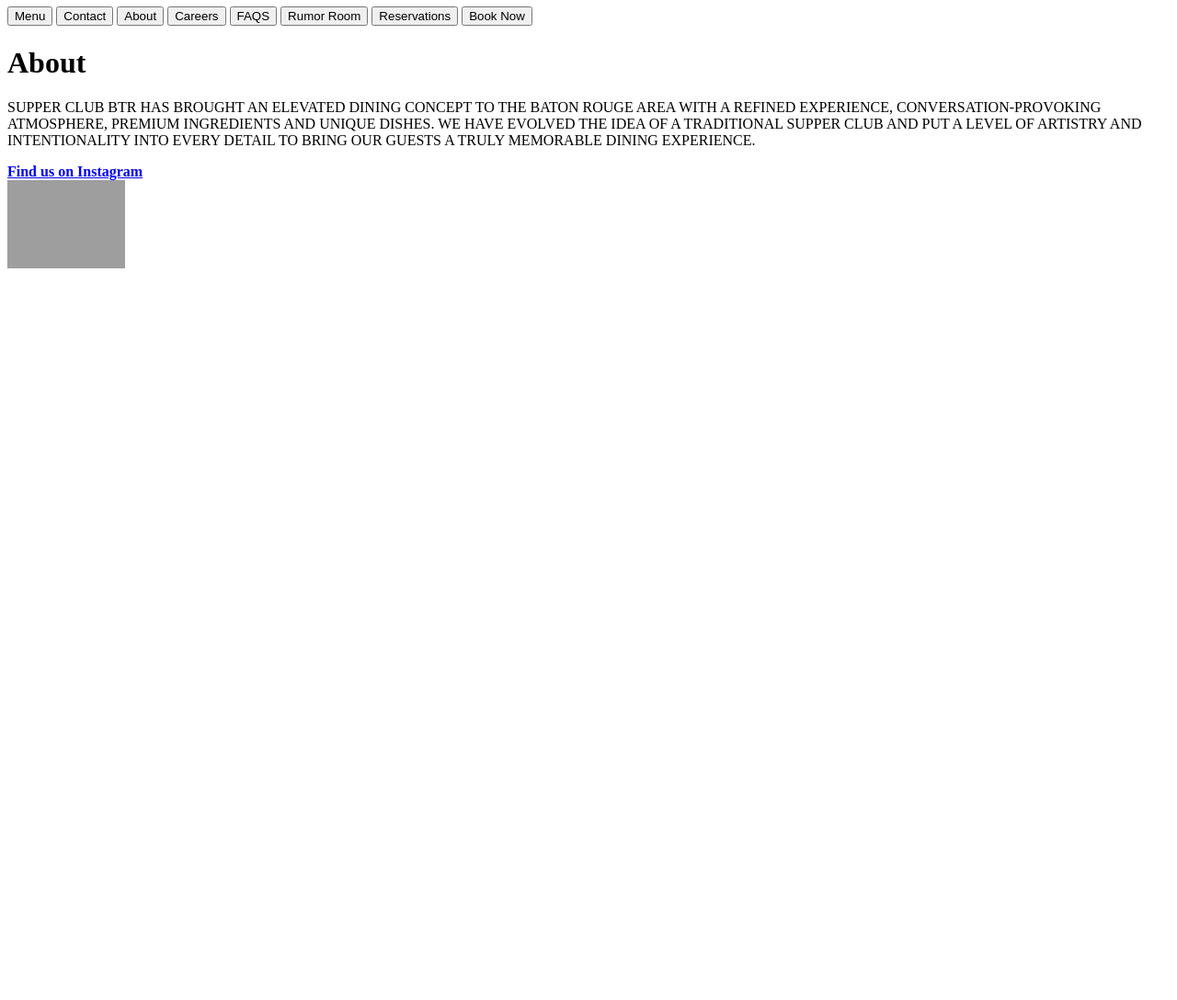
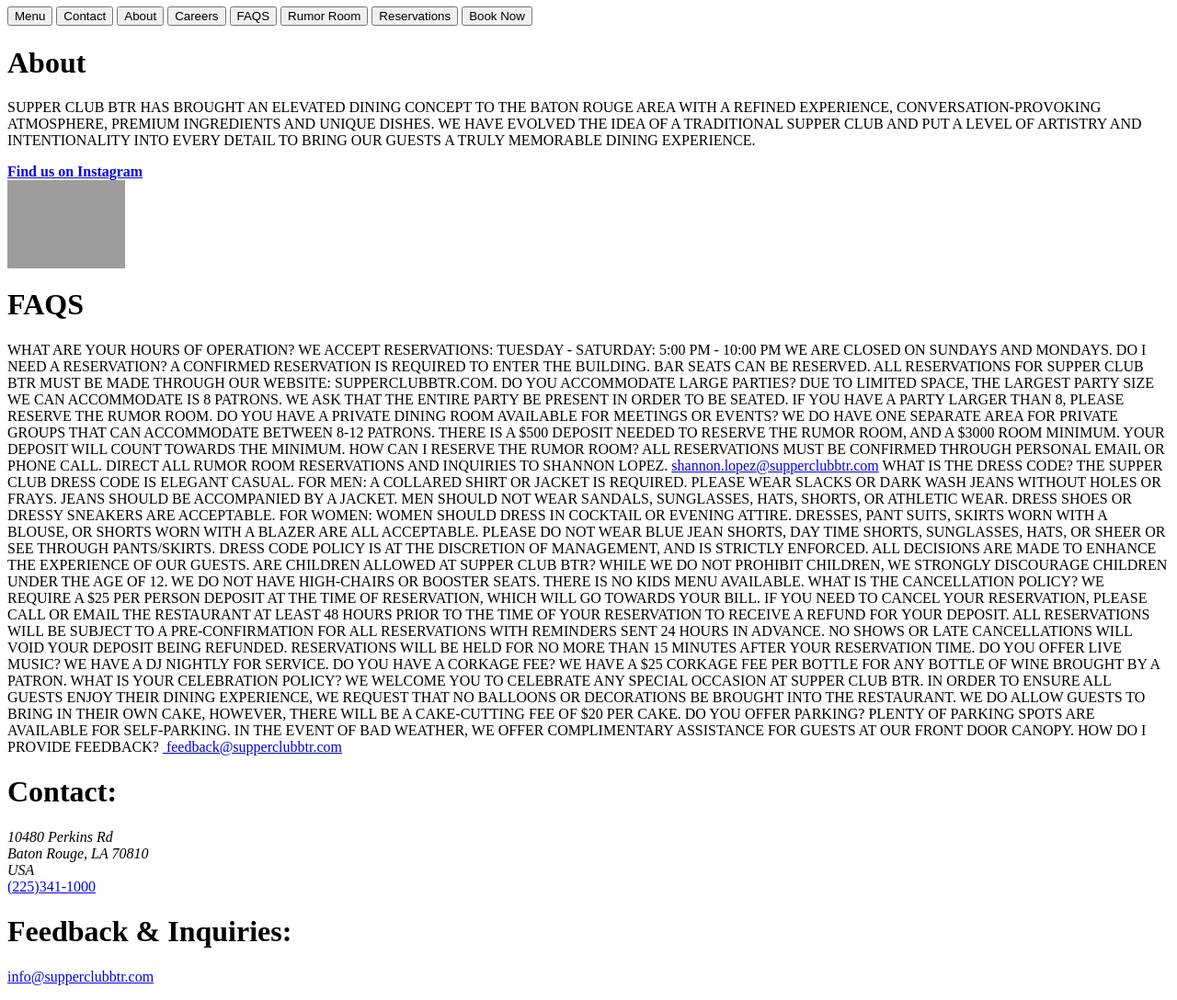
Before and after one commit to savnixon/project-1, a plain HTML site: page index.html in a window 1280 px wide. Shown: the part 714-1802 px from the top of the page at 92% size. Before the commit the page ends 1014 px from the top, so only its background shows below. Drawn offline with Linux system fonts and the light colour scheme; grey boxes are pictures that could not be loaded.

Commit message:
Update index.html

```diff
--- a/index.html
+++ b/index.html
@@ -42,3 +42,66 @@
 
   WE HAVE EVOLVED THE IDEA OF A TRADITIONAL SUPPER CLUB AND PUT A LEVEL OF ARTISTRY AND INTENTIONALITY INTO EVERY DETAIL TO BRING OUR GUESTS A TRULY MEMORABLE DINING EXPERIENCE.</p>
 <a href="https://www.instagram.com/supperclub_br/" class="link-block-2 about-ig w-inline-block"><div class="text-block-2 footer-copy about-ig"><strong class="bold-text-4">Find us on Instagram</strong></div><img src="https://uploads-ssl.webflow.com/6196b8784c377527c8c153d3/622a919eb7282c4ad17ebf33_5ecec78673e4440004f09e77.png" loading="lazy" sizes="(max-width: 479px) 200px, 160px" srcset="https://uploads-ssl.webflow.com/6196b8784c377527c8c153d3/622a919eb7282c4ad17ebf33_5ecec78673e4440004f09e77-p-500.png 500w, https://uploads-ssl.webflow.com/6196b8784c377527c8c153d3/622a919eb7282c4ad17ebf33_5ecec78673e4440004f09e77-p-800.png 800w, https://uploads-ssl.webflow.com/6196b8784c377527c8c153d3/622a919eb7282c4ad17ebf33_5ecec78673e4440004f09e77.png 1576w" alt="" class="image-4"></a>
+<h1 class="heading-6">FAQS</h1>
+<P>WHAT ARE YOUR HOURS OF OPERATION?
+  WE ACCEPT RESERVATIONS:
+  TUESDAY - SATURDAY:
+  5:00 PM - 10:00 PM
+  WE ARE CLOSED ON SUNDAYS AND MONDAYS.
+
+  DO I NEED A RESERVATION?
+  A CONFIRMED RESERVATION IS REQUIRED TO ENTER THE BUILDING. BAR SEATS CAN BE RESERVED. ALL RESERVATIONS FOR SUPPER CLUB BTR MUST BE MADE THROUGH OUR WEBSITE: SUPPERCLUBBTR.COM.
+
+  DO YOU ACCOMMODATE LARGE PARTIES?
+  ‍DUE TO LIMITED SPACE, THE LARGEST PARTY SIZE WE CAN ACCOMMODATE IS 8 PATRONS. WE ASK THAT THE ENTIRE PARTY BE PRESENT IN ORDER TO BE SEATED. IF YOU HAVE A PARTY LARGER THAN 8, PLEASE RESERVE THE RUMOR ROOM.
+
+  DO YOU HAVE A PRIVATE DINING ROOM AVAILABLE FOR MEETINGS OR EVENTS?
+  ‍WE DO HAVE ONE SEPARATE AREA FOR PRIVATE GROUPS THAT CAN ACCOMMODATE BETWEEN 8-12 PATRONS.
+  THERE IS A $500 DEPOSIT NEEDED TO RESERVE THE RUMOR ROOM, AND A $3000 ROOM MINIMUM. YOUR DEPOSIT WILL COUNT TOWARDS THE MINIMUM.
+
+  HOW CAN I RESERVE THE RUMOR ROOM?
+  ALL RESERVATIONS MUST BE CONFIRMED THROUGH PERSONAL EMAIL OR PHONE CALL. DIRECT ALL RUMOR ROOM RESERVATIONS AND INQUIRIES TO SHANNON LOPEZ.
+  <a href="mailto:Shannon.lopez@supperclubbtr.com"> shannon.lopez@supperclubbtr.com</a>
+
+  WHAT IS THE DRESS CODE?
+  THE SUPPER CLUB DRESS CODE IS ELEGANT CASUAL.
+
+  FOR MEN:
+  A COLLARED SHIRT OR JACKET IS REQUIRED. PLEASE WEAR SLACKS OR DARK WASH JEANS WITHOUT HOLES OR FRAYS. JEANS SHOULD BE ACCOMPANIED BY A JACKET. MEN SHOULD NOT WEAR SANDALS, SUNGLASSES, HATS, SHORTS, OR ATHLETIC WEAR. DRESS SHOES OR DRESSY SNEAKERS ARE ACCEPTABLE.
+
+  FOR WOMEN:
+  WOMEN SHOULD DRESS IN COCKTAIL OR EVENING ATTIRE. DRESSES, PANT SUITS, SKIRTS WORN WITH A BLOUSE, OR SHORTS WORN WITH A BLAZER ARE ALL ACCEPTABLE. PLEASE DO NOT WEAR BLUE JEAN SHORTS, DAY TIME SHORTS, SUNGLASSES, HATS, OR SHEER OR SEE THROUGH PANTS/SKIRTS.
+
+  DRESS CODE POLICY IS AT THE DISCRETION OF MANAGEMENT, AND IS STRICTLY ENFORCED. ALL DECISIONS ARE MADE TO ENHANCE THE EXPERIENCE OF OUR GUESTS.
+
+  ARE CHILDREN ALLOWED AT SUPPER CLUB BTR?
+  ‍WHILE WE DO NOT PROHIBIT CHILDREN, WE STRONGLY DISCOURAGE CHILDREN UNDER THE AGE OF 12. WE DO NOT HAVE HIGH-CHAIRS OR BOOSTER SEATS. THERE IS NO KIDS MENU AVAILABLE.
+
+  WHAT IS THE CANCELLATION POLICY?
+  ‍WE REQUIRE A $25 PER PERSON DEPOSIT AT THE TIME OF RESERVATION, WHICH WILL GO TOWARDS YOUR BILL. IF YOU NEED TO CANCEL YOUR RESERVATION, PLEASE CALL OR EMAIL THE RESTAURANT AT LEAST 48 HOURS PRIOR TO THE TIME OF YOUR RESERVATION TO RECEIVE A REFUND FOR YOUR DEPOSIT. ALL RESERVATIONS WILL BE SUBJECT TO A PRE-CONFIRMATION FOR ALL RESERVATIONS WITH REMINDERS SENT 24 HOURS IN ADVANCE. NO SHOWS OR LATE CANCELLATIONS WILL VOID YOUR DEPOSIT BEING REFUNDED. RESERVATIONS WILL BE HELD FOR NO MORE THAN 15 MINUTES AFTER YOUR RESERVATION TIME.
+
+  DO YOU OFFER LIVE MUSIC?
+  ‍WE HAVE A DJ NIGHTLY FOR SERVICE.
+
+  DO YOU HAVE A CORKAGE FEE?
+  ‍WE HAVE A $25 CORKAGE FEE PER BOTTLE FOR ANY BOTTLE OF WINE BROUGHT BY A PATRON.
+
+  WHAT IS YOUR CELEBRATION POLICY?
+  ‍WE WELCOME YOU TO CELEBRATE ANY SPECIAL OCCASION AT SUPPER CLUB BTR. IN ORDER TO ENSURE ALL GUESTS ENJOY THEIR DINING EXPERIENCE, WE REQUEST THAT NO BALLOONS OR DECORATIONS BE BROUGHT INTO THE RESTAURANT. WE DO ALLOW GUESTS TO BRING IN THEIR OWN CAKE, HOWEVER, THERE WILL BE A CAKE-CUTTING FEE OF $20 PER CAKE.
+
+  DO YOU OFFER PARKING?
+  ‍PLENTY OF PARKING SPOTS ARE AVAILABLE FOR SELF-PARKING. IN THE EVENT OF BAD WEATHER, WE OFFER COMPLIMENTARY ASSISTANCE FOR GUESTS AT OUR FRONT DOOR CANOPY.
+
+  HOW DO I PROVIDE FEEDBACK?
+  ‍<a href="mailto:feedback@supperclubbtr.com"> feedback@supperclubbtr.com</a>
+
+ <h1>Contact:</h1>
+  <address>
+    10480 Perkins Rd<br>
+    Baton Rouge, LA 70810 <br>
+    USA
+    </address>
+  <a href="tel:(225)341-1000">(225)341-1000</a>
+  <h1>Feedback & Inquiries:</h1>
+  <a href="mailto:info@supperclubbtr.com">info@supperclubbtr.com</a>
+  </P>
```
